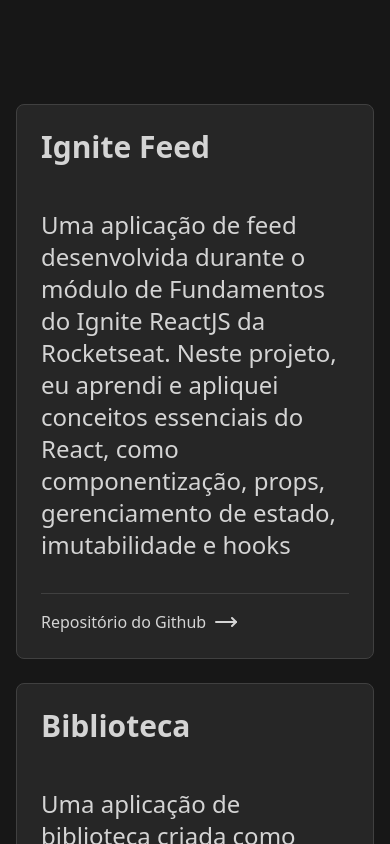
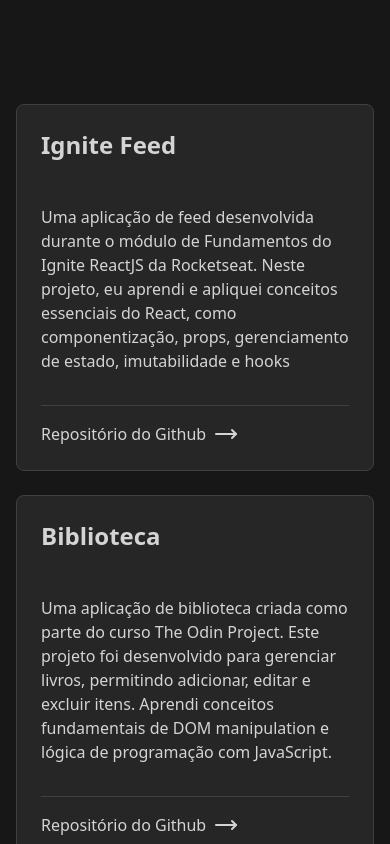
Before and after one commit to igcarvalhaes/portfolio-1, a React (Vite) app: page / in a window 390 px wide. Shown: the part 900-1744 px from the top of the page. Built offline with nearby package versions, Linux system fonts and the light colour scheme.

Commit message:
Refactor: Tamanho fonte menor para mobile Feature: Footer

```diff
--- a/src/App.tsx
+++ b/src/App.tsx
@@ -2,6 +2,7 @@ import "./App.css";
 import { Navbar } from "./components/Navbar";
 import { Github, Linkedin, Mail, Twitter } from "lucide-react";
 import { ProjetosCard } from "./components/ProjetosCard";
+import { Footer } from "./components/Footer";
 
 const projetos = [
   {
@@ -128,6 +129,8 @@ function App() {
             </div>
           </section>
         </main>
+
+        <Footer />
       </div>
     </>
   );
--- /dev/null
+++ b/src/components/Footer.tsx
@@ -0,0 +1,9 @@
+export function Footer() {
+  return (
+    <footer className="margin-top-lg w-full h-10 text-center">
+      <div className="text-sm md:text-2xl">
+        &copy; 2025 Igor Carvalhaes. Todos os direitos reservados.
+      </div>
+    </footer>
+  );
+}
--- a/src/components/ProjetosCard.tsx
+++ b/src/components/ProjetosCard.tsx
@@ -17,17 +17,25 @@ export function ProjetosCard({
     <article className="p-6 rounded-lg border-1 border-neutral-700 bg-neutral-800 max-w-2xl  md:max-w-7xl">
       <div className="flex flex-col md:p-12">
         <div className="flex justify-between mb-3 pb-4 ">
-          <span className="font-bold text-3xl">
-            <a target="_blank" href={linkProjetoLive}>
+          <span className="font-bold text-2xl md:text-3xl">
+            <a
+              className="relative hover:text-neutral-100 after:content-[''] after:bg-neutral-300 after:h-[3px] after:w-0 after:left-0 after:-bottom-[5px] after:rounded-xl after:absolute after:transition-width after:transition-all after:duration-500 hover:after:w-full"
+              target="_blank"
+              href={linkProjetoLive}
+            >
               {nome}
             </a>
           </span>
         </div>
         <div className="pt-4 mb-4">
-          <p className="text-2xl text-left">{descricao}</p>
+          <p className="text-1xl md:text-2xl text-left">{descricao}</p>
         </div>
         <div className="pt-4 mt-4 border-t border-neutral-700">
-          <a target="_blank" href={linkRepo} className="flex gap-2">
+          <a
+            target="_blank"
+            href={linkRepo}
+            className="flex gap-2 hover:text-neutral-100"
+          >
             Repositório do Github <MoveRight />
           </a>
         </div>
```
